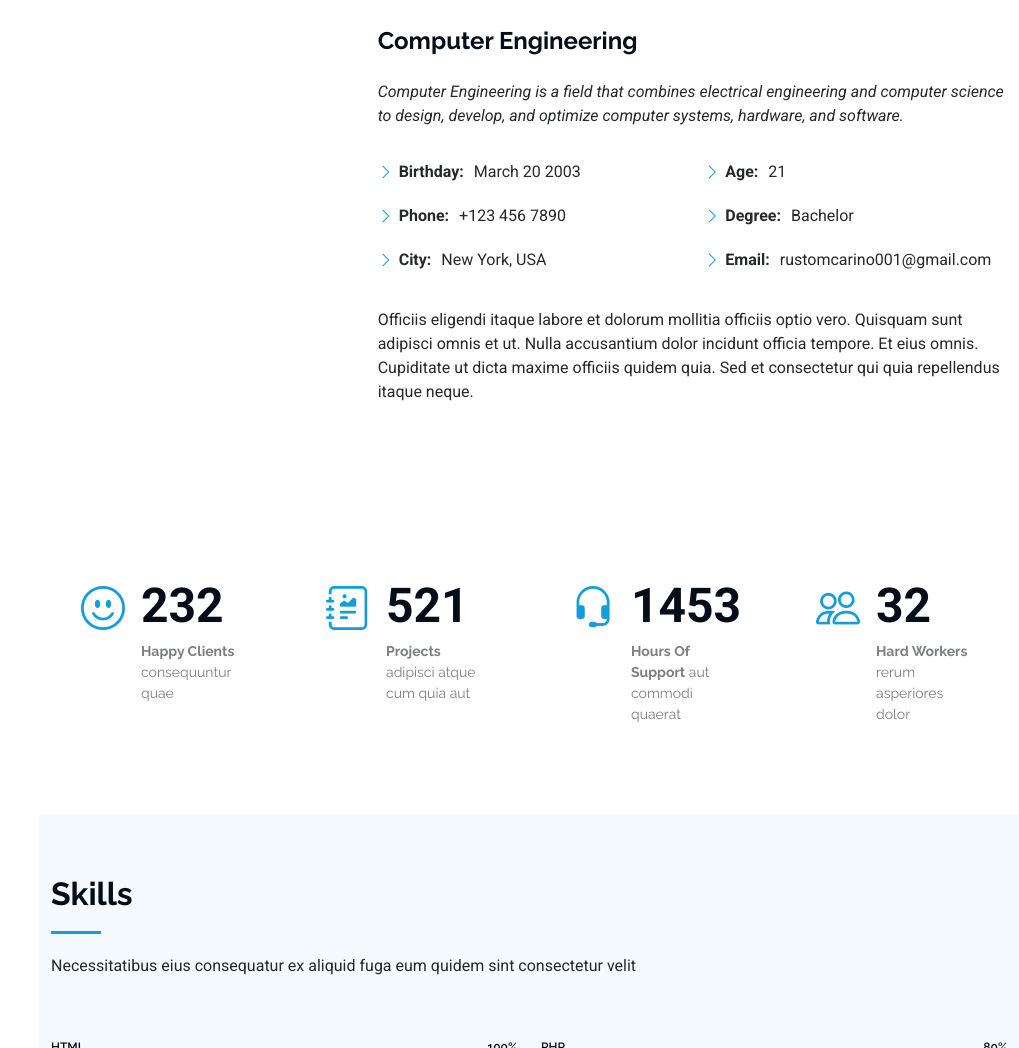
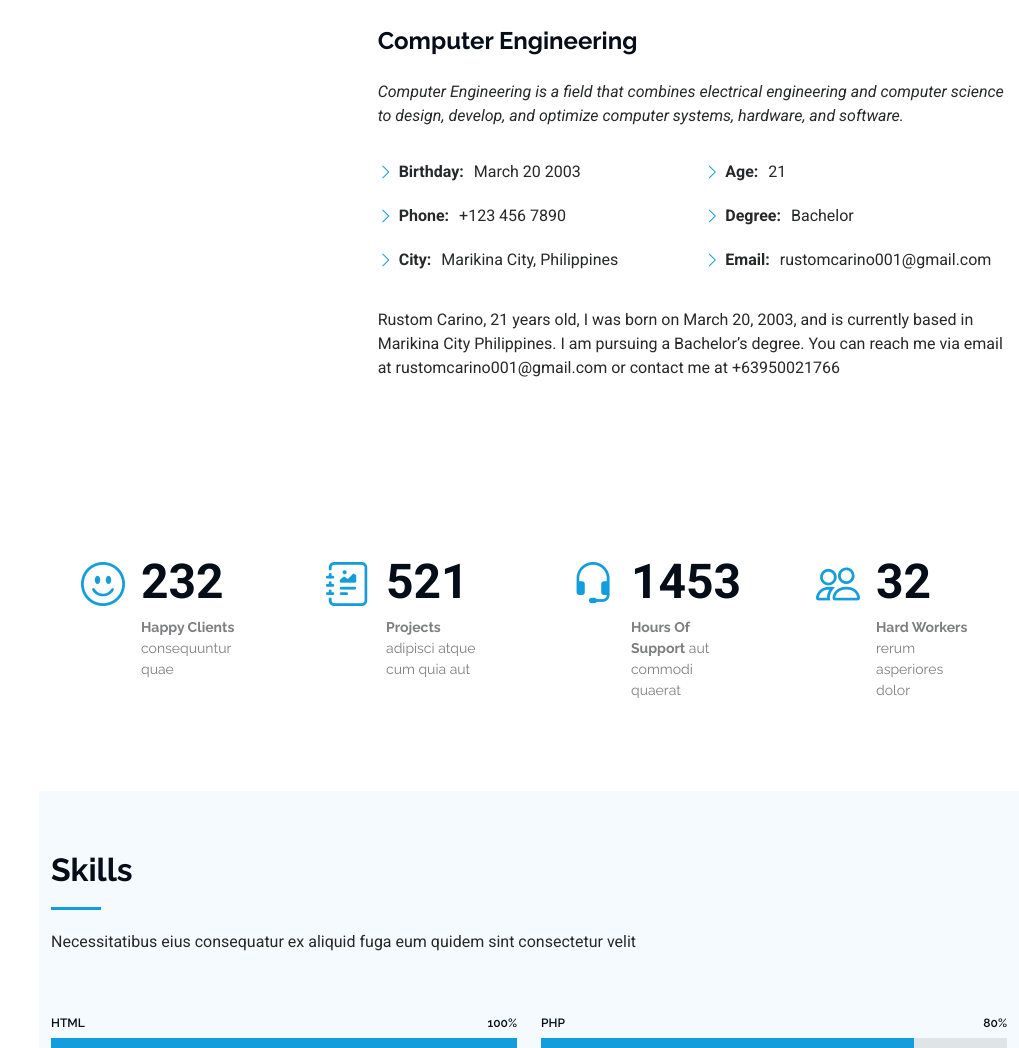
Before and after one commit to atomcarino/atomcarino.github.io, a plain HTML site: page index.html in a window 1280 px wide. Shown: the part 1043-2091 px from the top of the page, without its empty margins (261-1280 px from the left). Drawn offline with Linux system fonts and the light colour scheme.

Commit message:
Update index.html

```diff
--- a/index.html
+++ b/index.html
@@ -75,7 +75,7 @@
 
       <div class="container" data-aos="fade-up" data-aos-delay="100">
         <h2>Rustom Cariño</h2>
-        <p>I'm <span class="typed" data-typed-items="Designer, Developer, Freelancer, Photographer">Designer</span><span class="typed-cursor typed-cursor--blink" aria-hidden="true"></span><span class="typed-cursor typed-cursor--blink" aria-hidden="true"></span></p>
+        <p>I'm <span class="typed" data-typed-items="Designer, Developer, Freelancer, Engineer">Designer</span><span class="typed-cursor typed-cursor--blink" aria-hidden="true"></span><span class="typed-cursor typed-cursor--blink" aria-hidden="true"></span></p>
       </div>
 
     </section><!-- /Hero Section -->
@@ -105,7 +105,7 @@
                 <ul>
                   <li><i class="bi bi-chevron-right"></i> <strong>Birthday:</strong> <span>March 20 2003</span></li>
                   <li><i class="bi bi-chevron-right"></i> <strong>Phone:</strong> <span>+123 456 7890</span></li>
-                  <li><i class="bi bi-chevron-right"></i> <strong>City:</strong> <span>New York, USA</span></li>
+                  <li><i class="bi bi-chevron-right"></i> <strong>City:</strong> <span>Marikina City, Philippines</span></li>
                 </ul>
               </div>
               <div class="col-lg-6">
@@ -117,8 +117,8 @@
               </div>
             </div>
             <p class="py-3">
-              Officiis eligendi itaque labore et dolorum mollitia officiis optio vero. Quisquam sunt adipisci omnis et ut. Nulla accusantium dolor incidunt officia tempore. Et eius omnis.
-              Cupiditate ut dicta maxime officiis quidem quia. Sed et consectetur qui quia repellendus itaque neque.
+             Rustom Carino, 21 years old, I was born on March 20, 2003, and is currently based in Marikina City Philippines. I am pursuing a Bachelor’s degree.
+             You can reach me via email at rustomcarino001@gmail.com or contact me at +63950021766
             </p>
           </div>
         </div>
```
